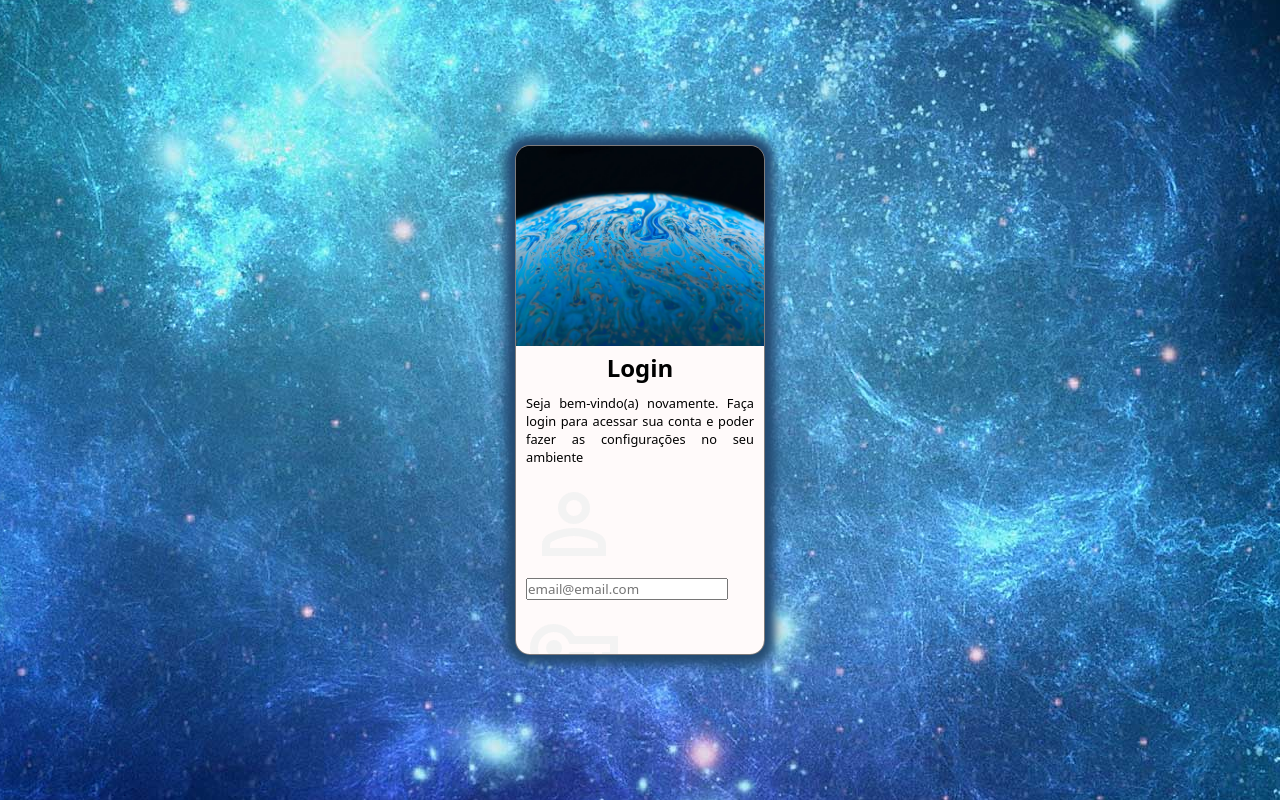
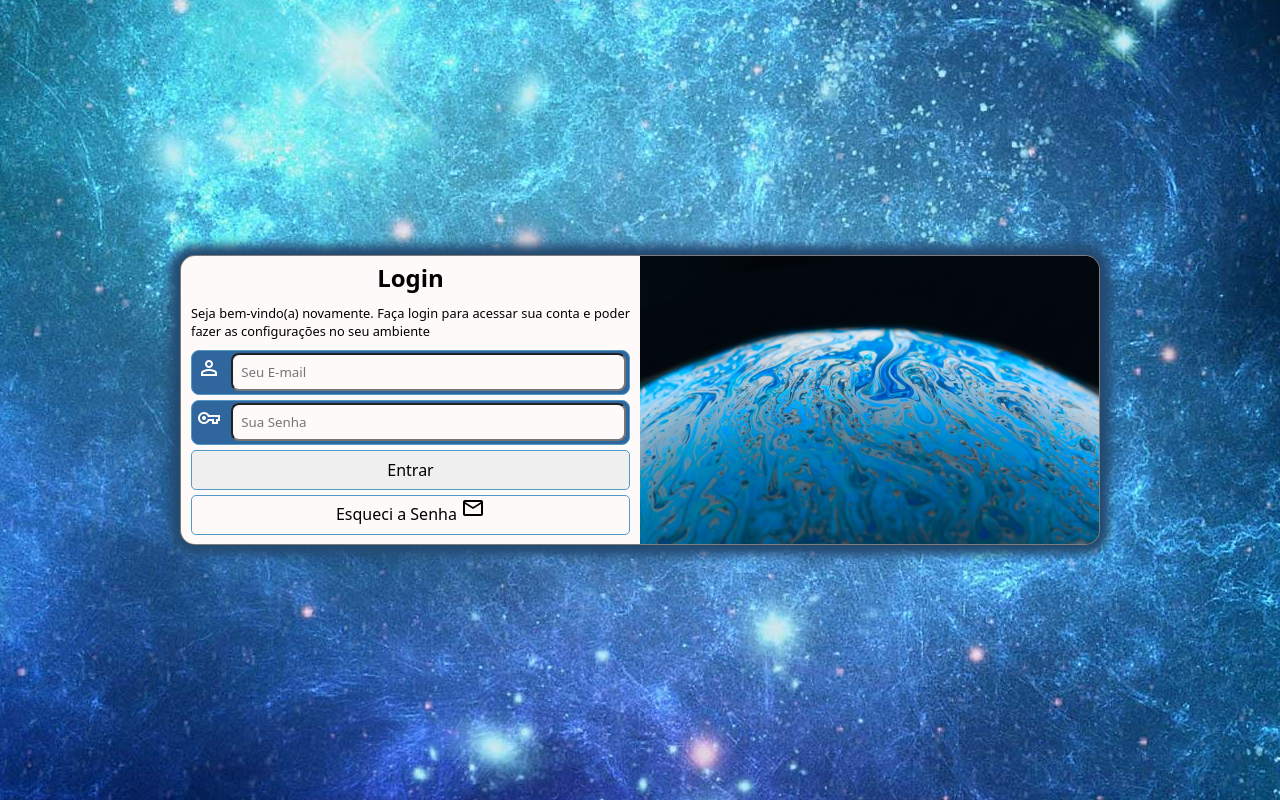
Before and after one commit to JulianoBLDEV/projeto-login, a plain HTML site: page index.html in a window 1280 px wide. Drawn offline with nearby package versions, Linux system fonts and the light colour scheme.

Commit message:
atualização de codigo

```diff
--- a/estilos/mediaqueries.css
+++ b/estilos/mediaqueries.css
@@ -3,6 +3,7 @@
 @media screen and (min-width: 768px) and (max-width: 992px) {
     main {
         width: 80vw;
+        height: 290px;
     }
 
     div#imagem {
@@ -17,3 +18,22 @@
         width: 70%;
     }
 }
+
+@media screen and (min-width: 992px) {
+    main {
+        width: 920px;
+        height: 290px;
+    }
+
+    div#imagem {
+        float: right;
+        width: 50%;
+        height: 100%;
+
+    }
+
+    div#formulario {
+        float: left;
+        width: 50%;
+    }
+}
--- a/index.html
+++ b/index.html
@@ -8,6 +8,8 @@
     <link rel="shortcut icon" href="./imagens/favicon/favicon.ico" type="image/x-icon">
     <link rel="stylesheet" href="estilos/style.css">
     <link rel="stylesheet" href="estilos/mediaqueries.css">
+    <link rel="stylesheet"
+        href="https://fonts.googleapis.com/css2?family=Material+Symbols+Outlined:opsz,wght,FILL,GRAD@20..48,100..700,0..1,-50..200" />
 </head>
 
 <body>
@@ -16,26 +18,29 @@
         </div>
         <div id="formulario">
             <H1>Login</H1>
-            <p>Seja bem-vindo(a) novamente. Faça login para acessar sua conta e poder fazer as configurações no seu ambiente
+            <p>Seja bem-vindo(a) novamente. Faça login para acessar sua conta e poder fazer as configurações no seu
+                ambiente
             </p>
-            <form action="#" method="post">
-                <div class="caixas">
-                    <label for="iemail"><img src="imagens/icon-email.png" alt="icone-email" class="icons"></label>
-                    <input type="email" name="email" id="iemail" autocomplete="email" required
-                        placeholder="email@email.com">
+            <form action="#" method="post" autocomplete="on">
+                <div class="campo">
+                    <span class="material-symbols-outlined">
+                        person
+                    </span>
+                    <input type="email" name="email" id="iemail" autocomplete="email" required placeholder="Seu E-mail">
+                    <label for="iemail">E-mail</label>
                 </div>
-                <div class="caixas">
-                    <label for="isenha"><img src="imagens/icon-senha.png" alt="icone-senha" class="icons"></label>
+                <div class="campo">
+                    <span class="material-symbols-outlined">
+                        vpn_key
+                    </span>
                     <input type="password" name="senha" id="isenha" autocomplete="current-password" required
-                        placeholder="xxxxxxxx" minlength="4" maxlength="8">
+                        placeholder="Sua Senha" minlength="4" maxlength="8">
+                    <label for="isenha">Senha</label>
                 </div>
-                <div>
-                    <input type="submit" id="b-login" value="Entrar">
-
-                </div>
-                <div>
-                    <input type="reset" id="b-reset" value="Esqueci a senha">
-                </div>
+                <input type="submit" id="b-login" value="Entrar">
+                <a href="#">Esqueci a Senha <span class="material-symbols-outlined">
+                        mail
+                    </span></a>
             </form>
         </div id="formulario">
     </main>
```
